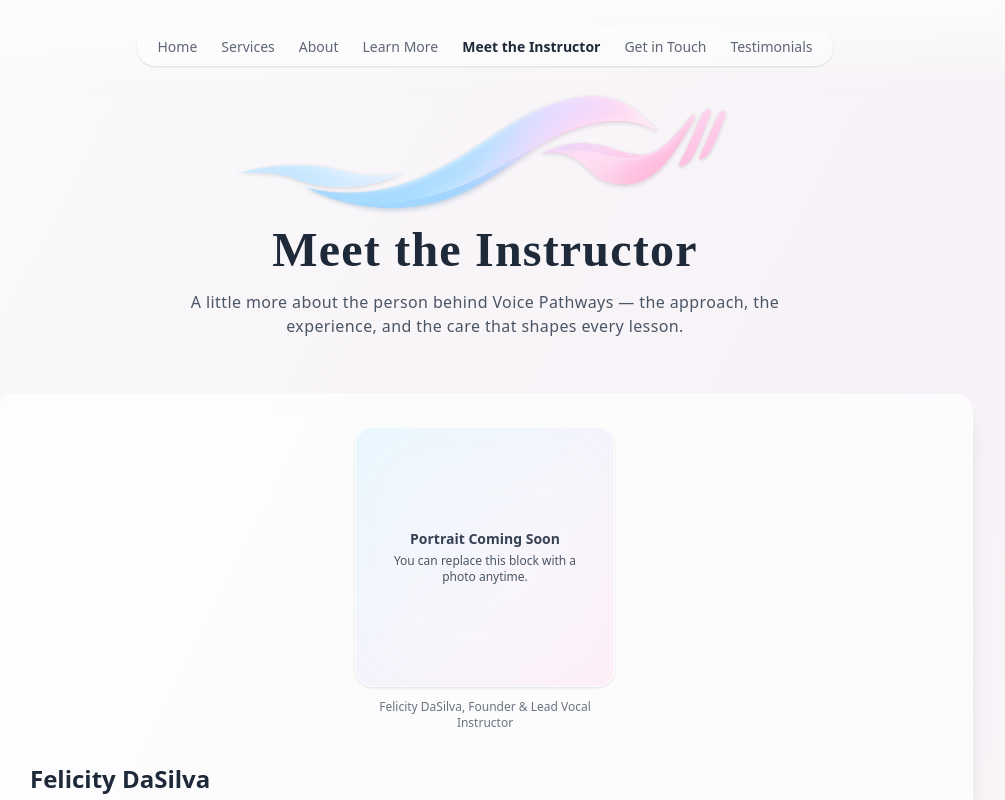
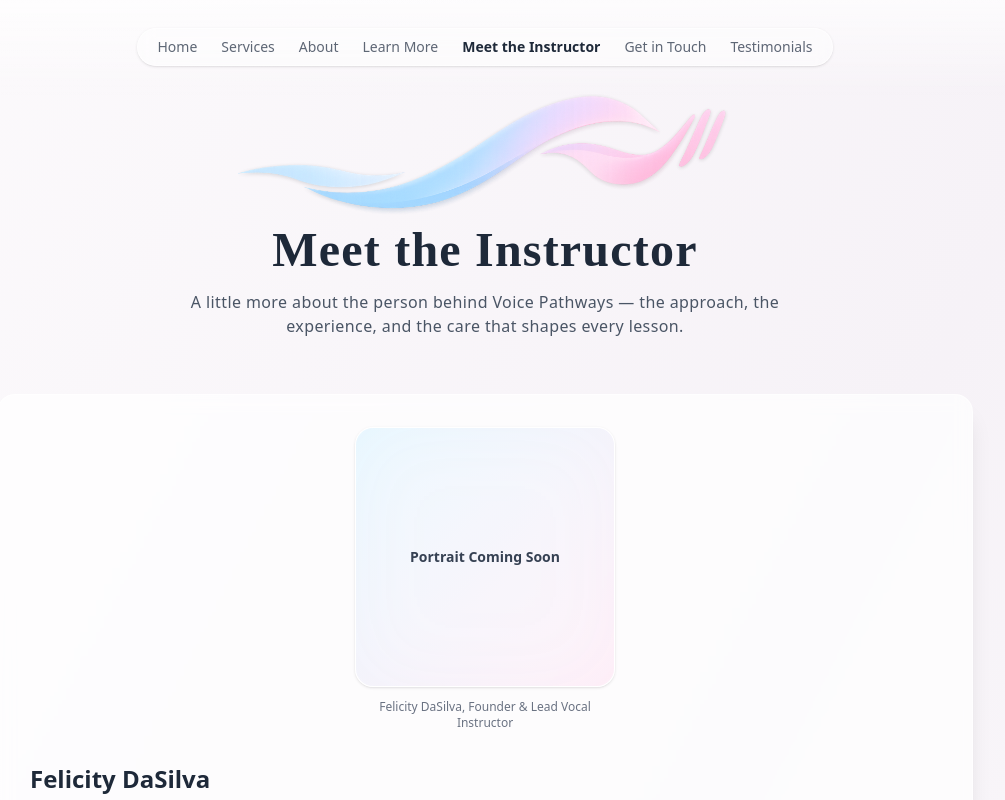
Before and after one commit to Aeriebella/Voice-Pathways, a Next.js app: page /learn/meet-the-instructor in a window 1280 px wide. Shown: the top 800 px of the page, without its empty margins (155-1160 px from the left). Built offline with nearby package versions, Linux system fonts and the light colour scheme.

Commit message:
Update page.tsx

```diff
--- a/app/learn/meet-the-instructor/page.tsx
+++ b/app/learn/meet-the-instructor/page.tsx
@@ -79,9 +79,7 @@ export default function MeetTheInstructorPage() {
                 <div className="relative h-full w-full flex items-center justify-center text-center p-6">
                   <div>
                     <p className="text-sm font-semibold text-gray-700">Portrait Coming Soon</p>
-                    <p className="mt-1 text-xs text-gray-600">
-                      You can replace this block with a photo anytime.
-                    </p>
+
                   </div>
                 </div>
               </div>
```
